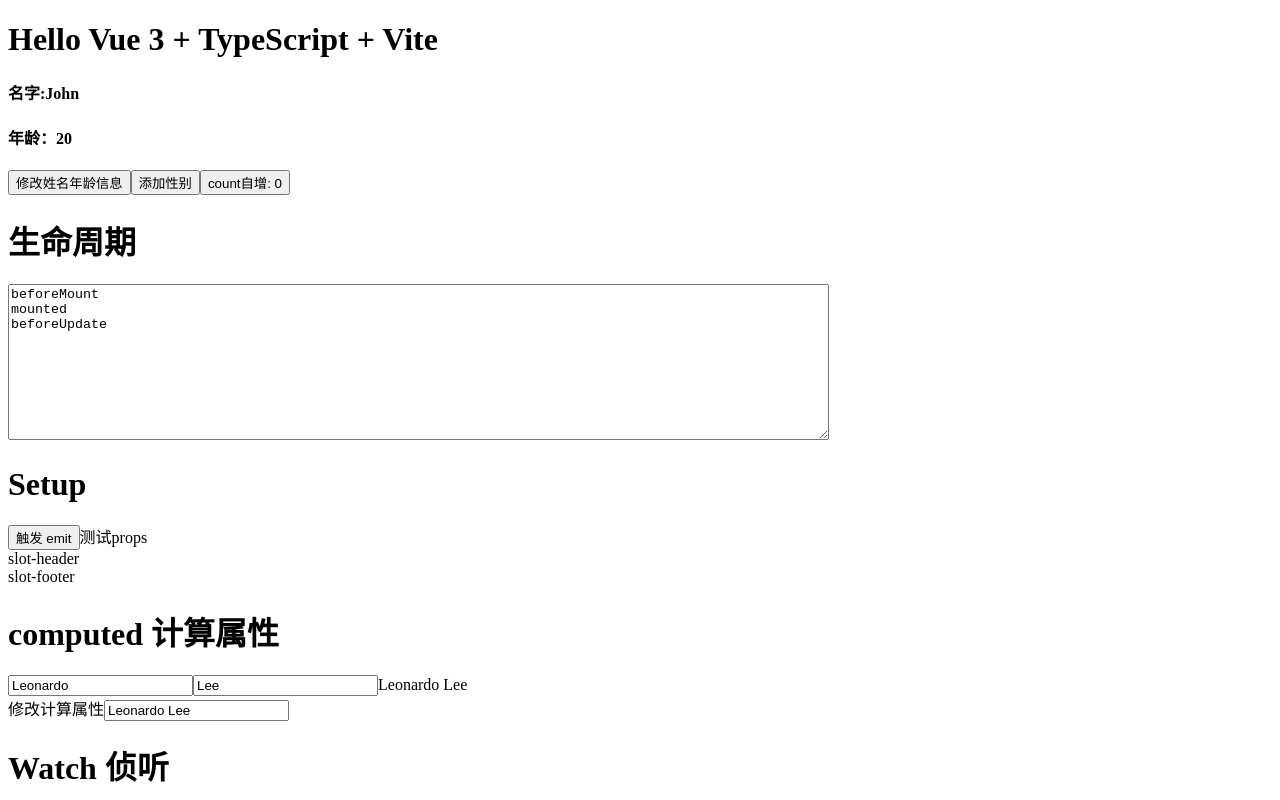
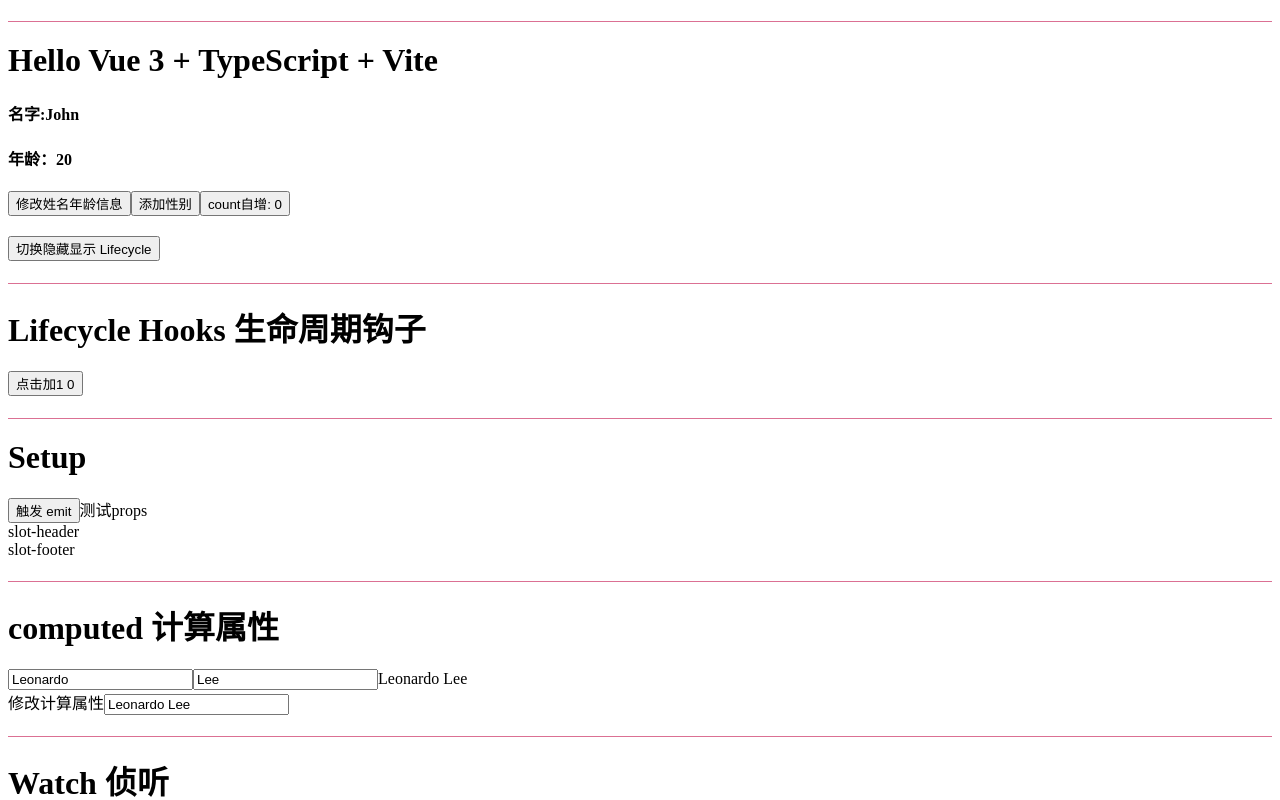
Before and after one commit to leechaojie/Vue3-Typescript-Vite, a Vue app: page / in a window 1280 px wide. Shown: the top 800 px of the page. Built offline with nearby package versions, Linux system fonts and the light colour scheme.

Commit message:
生命周期

```diff
--- a/src/App.vue
+++ b/src/App.vue
@@ -1,6 +1,7 @@
 <script setup lang="ts">
+import { ref, watch } from 'vue'
 import HelloWorld from './components/HelloWorld.vue'
-import Life from './components/Life.vue'
+import Lifecycle from './components/Lifecycle.vue'
 import Setup from './components/Setup.vue'
 import Computed from './components/Computed.vue'
 import Watch from './components/Watch.vue'
@@ -10,11 +11,20 @@
 function testFn(value: string): void {
   console.log('test-emit', value)
 }
+
+const isShow = ref<boolean>(true)
+
+watch(isShow, (value: boolean) => {
+  console.log('watch-isShow', value)
+})
+
 </script>
 
 <template>
   <HelloWorld msg="Hello Vue 3 + TypeScript + Vite" />
-  <life />
+  <br/>
+  <button style="margin-top: 20px;" @click="isShow = !isShow">切换隐藏显示 Lifecycle</button>
+  <Lifecycle  v-if="isShow" />
   <Setup @add="testFn" msg="测试props">
     <template v-slot:header>
       <div>slot-header</div>
@@ -27,3 +37,10 @@
   <Watch />
   <WatchEffict />
 </template>
+
+<style>
+  h1 {
+    padding-top: 20px;
+    border-top: 1px solid palevioletred;
+  }
+</style>
--- a/src/components/Life.vue
+++ b/src/components/Lifecycle.vue
@@ -1,5 +1,5 @@
 <script setup lang="ts">
-import { ref } from 'vue'
+import { ref } from '@vue/reactivity'
 import {
   onBeforeMount,
   onMounted,
@@ -14,67 +14,59 @@
   onDeactivated
 } from 'vue'
 
-const msg = ref('')
+// 生命周期钩子 https://v3.cn.vuejs.org/api/options-lifecycle-hooks.html#生命周期钩子
+// 组合式API https://v3.cn.vuejs.org/api/composition-api.html#生命周期钩子
+
+const sum = ref<number>(0)
 
 console.log('%csetup', 'color: red')
 
 onBeforeMount(() => {
   console.log('%conBeforeMount', 'color: red')
-  msg.value += 'beforeMount' + '\n'
 })
 
 onMounted(() => {
   console.log('%conMounted', 'color: red')
-  msg.value += 'mounted' + '\n'
 })
 
 onBeforeUpdate(() => {
   console.log('%conBeforeUpdate', 'color: red')
-  msg.value += 'beforeUpdate' + '\n'
 })
 
 onUpdated(() => {
   console.log('%conUpdated', 'color: red')
-  // msg.value += 'updated' + '\n'
 })
 
 onBeforeUnmount(() => {
   console.log('%conBeforeUnmount', 'color: red')
-  // msg.value += 'beforeUnmount' + '\n'
 })
 
 onUnmounted(() => {
   console.log('%conUnmounted', 'color: red')
-  // msg.value += 'unmounted' + '\n'
 })
 
 onErrorCaptured(() => {
   console.log('%conErrorCaptured', 'color: red')
-  // msg.value += 'errorCaptured' + '\n'
 })
 
 onRenderTracked(() => {
   console.log('%conRenderTracked', 'color: red')
-  // msg.value += 'renderTracked' + '\n'
 })
 
 onRenderTriggered(() => {
   console.log('%conRenderTriggered', 'color: red')
-  // msg.value += 'renderTriggered' + '\n'
 })
 
 onActivated(() => {
   console.log('%conActivated', 'color: red')
-  // msg.value += 'activated' + '\n'
 })
 
 onDeactivated(() => {
   console.log('%conDeactivated', 'color: red')
-  // msg.value += 'deactivated' + '\n'
 })
 </script>
 
 <template>
-  <h1>生命周期</h1>
-  <textarea cols="100" rows="10">{{msg}}</textarea>
+  <h1>Lifecycle Hooks 生命周期钩子</h1>
+  <button @click="sum++">点击加1 {{sum}}</button>
 </template>
```
